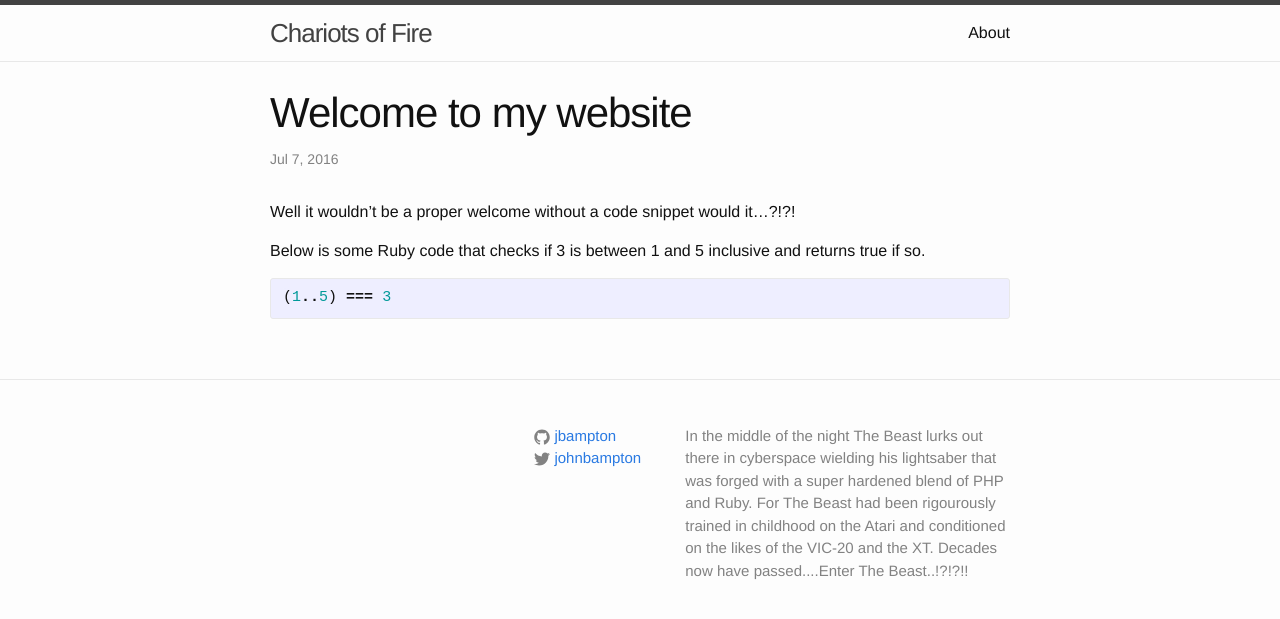
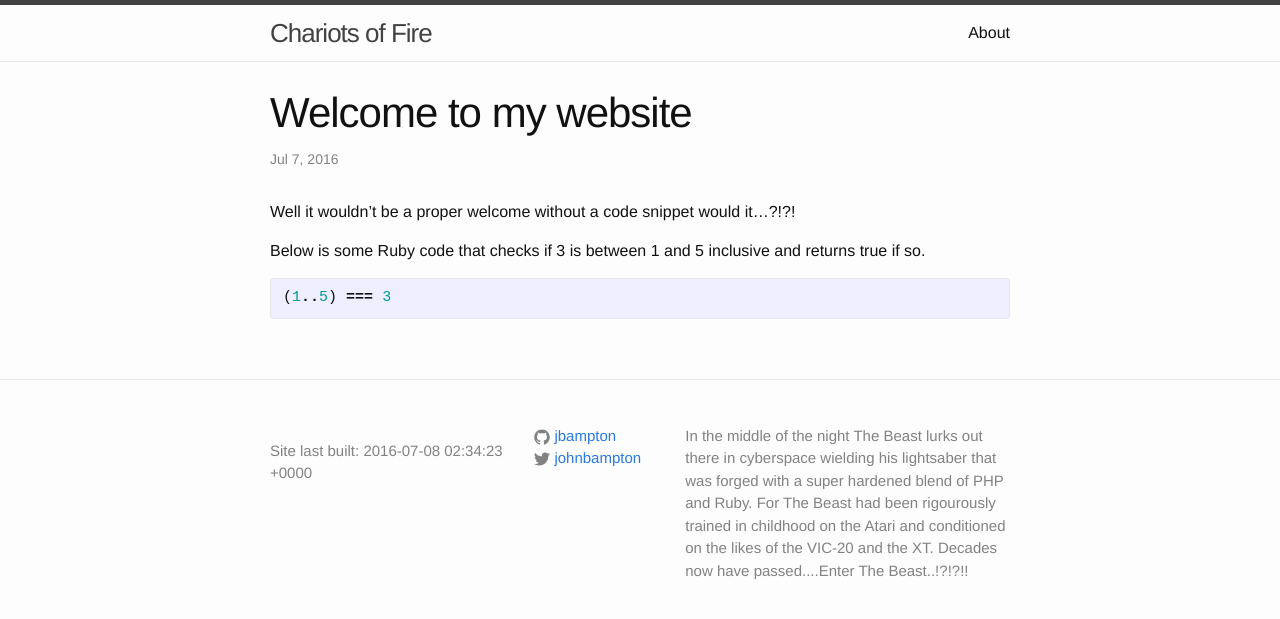
Before and after one commit to slurpcode/beast, a Jekyll site: the page built from _posts/2016-07-08-welcome-to-my-website.markdown, in a window 1280 px wide. Shown: the top 619 px of the page. Built offline with Jekyll 4.4.1, drawn with Linux system fonts in a browser that asks for light colours.

Commit message:
update about

```diff
--- a/_config.yml
+++ b/_config.yml
@@ -7,6 +7,7 @@
 
 # Site settings
 title: Chariots of Fire
+last_update: "Site last built: "
 description: > # this means to ignore newlines until "baseurl:"
   In the middle of the night The Beast lurks out there in cyberspace
   wielding his lightsaber that was forged with a super hardened blend of PHP and Ruby.
--- a/_includes/footer.html
+++ b/_includes/footer.html
@@ -10,6 +10,7 @@
           <li></li>
           <li></li>
         </ul>
+        <p>{{ site.last_update }}{{ site.time }}</p>
       </div>
 
       <div class="footer-col footer-col-2">
--- a/_posts/2016-07-08-welcome-to-my-website.markdown
+++ b/_posts/2016-07-08-welcome-to-my-website.markdown
@@ -2,7 +2,7 @@
 layout: post
 title:  "Welcome to my website"
 date:   2016-07-08 04:21:12 +1000
-categories: welcome
+categories: welcome, Ruby
 ---
 
 Well it wouldn't be a proper welcome without a code snippet would it...?!?!
```
